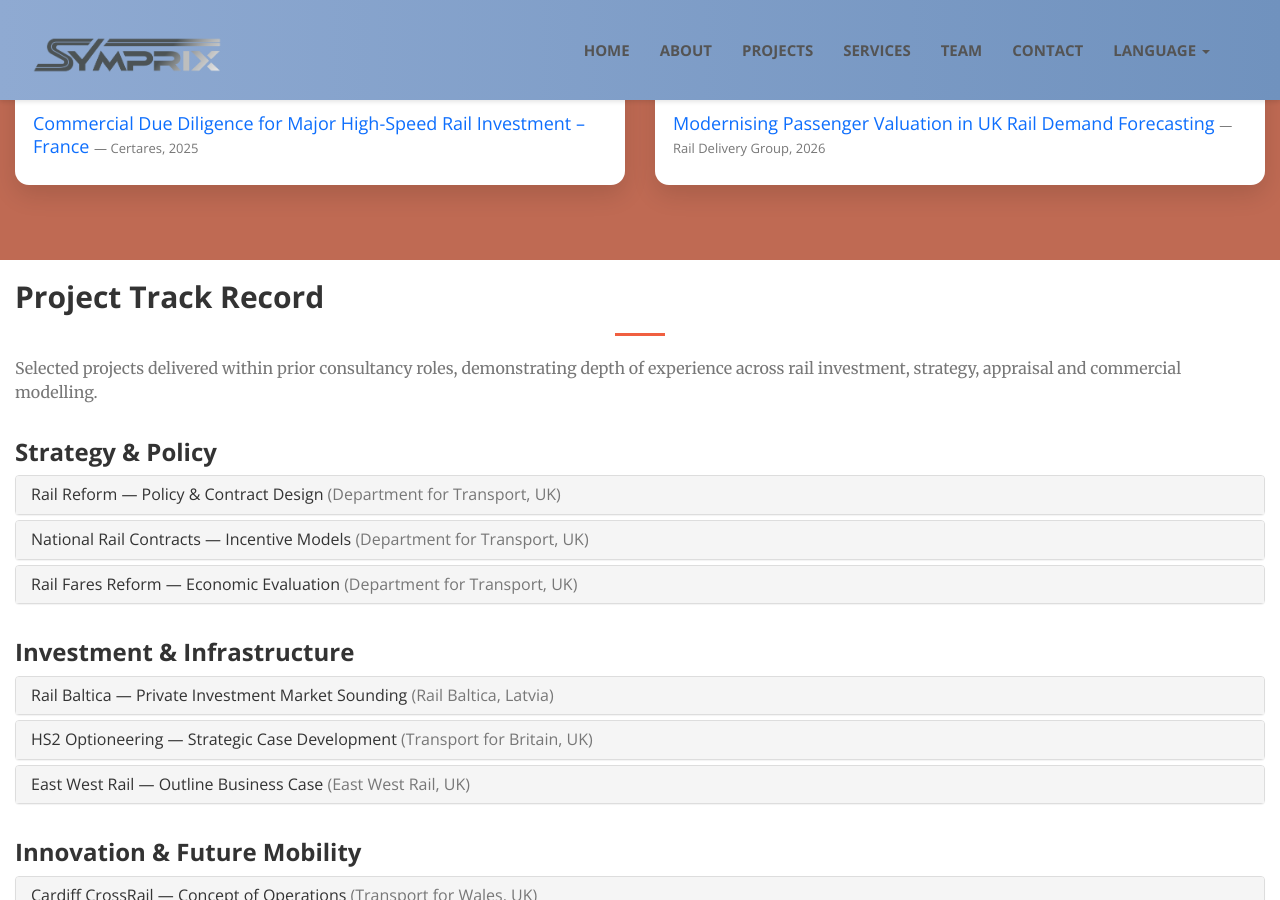
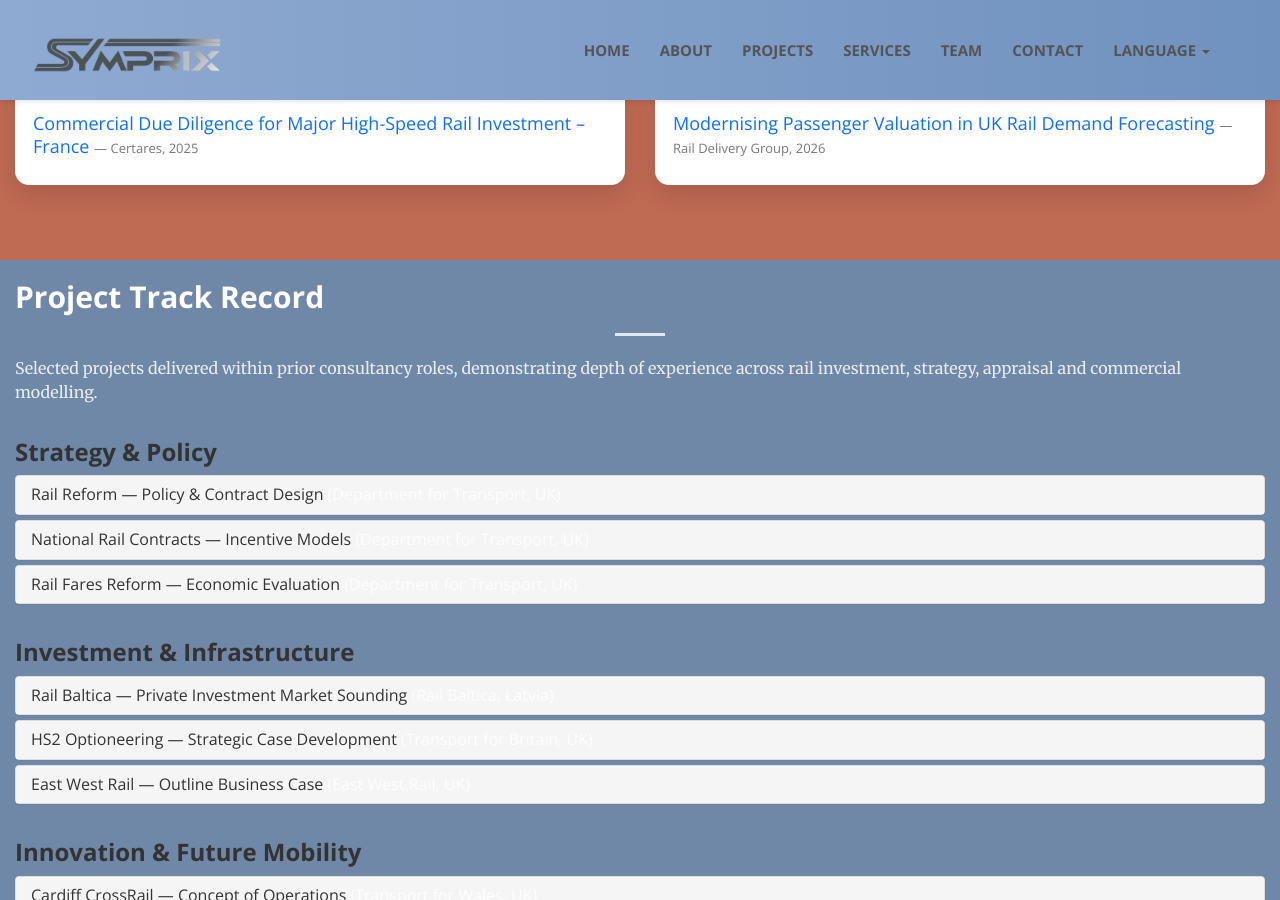
Before and after one commit to CD-Symprix/symprix, a Jekyll site: the page projects.html, which Jekyll copies as it is, in a window 1280 px wide and 900 px high, scrolled down 945 px. Built offline with Jekyll 4.4.1, drawn with Linux system fonts in a browser that asks for light colours.

Commit message:
Update main.scss

```diff
--- a/css/main.scss
+++ b/css/main.scss
@@ -609,3 +609,41 @@ header.masthead.projects-hero {
 #symprix-delivered .fp-collapse ul li {
   margin-bottom: 8px;
 }
+/* ================================================= Project Track Record - Typography Upgrade ===================================== */
+
+#all-projects .panel-body {
+  font-size: 16px;        /* increase base size */
+  line-height: 1.7;       /* improve readability */
+}
+
+#all-projects .panel-body p {
+  font-size: 17px;        /* ES sentence slightly larger */
+  margin-bottom: 10px;
+}
+
+#all-projects .panel-body ul {
+  font-size: 16px;
+  padding-left: 22px;
+}
+
+#all-projects .panel-body ul li {
+  margin-bottom: 8px;
+}
+
+#all-projects {
+  background-color: #6f88a8;   /* same as Projects hero */
+  padding-top: 40px;
+  padding-bottom: 60px;
+}
+
+#all-projects .section-heading {
+  color: #fff;
+}
+
+#all-projects .text-muted {
+  color: rgba(255,255,255,0.85);
+}
+
+#all-projects hr.primary {
+  border-color: rgba(255,255,255,0.8);
+}
```
